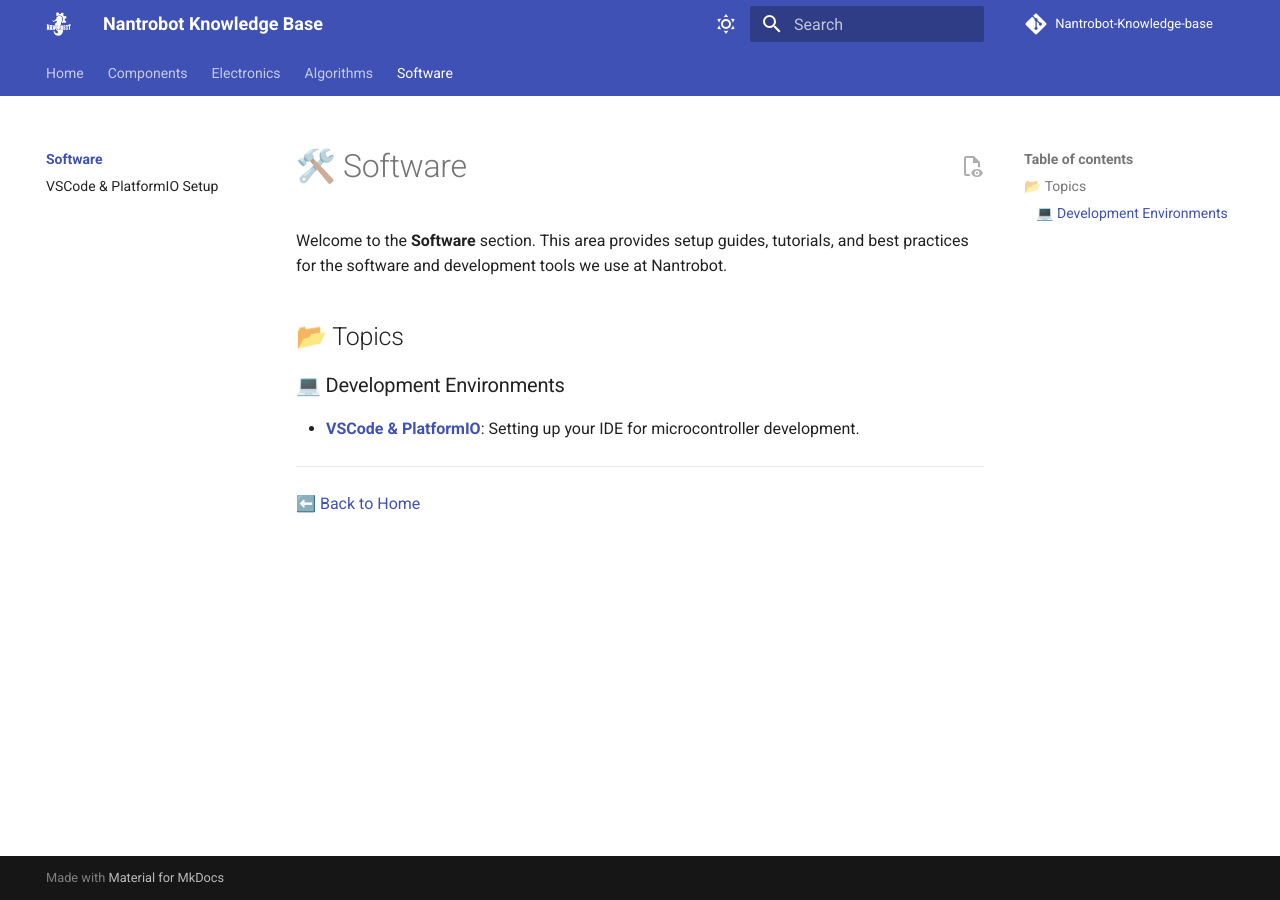
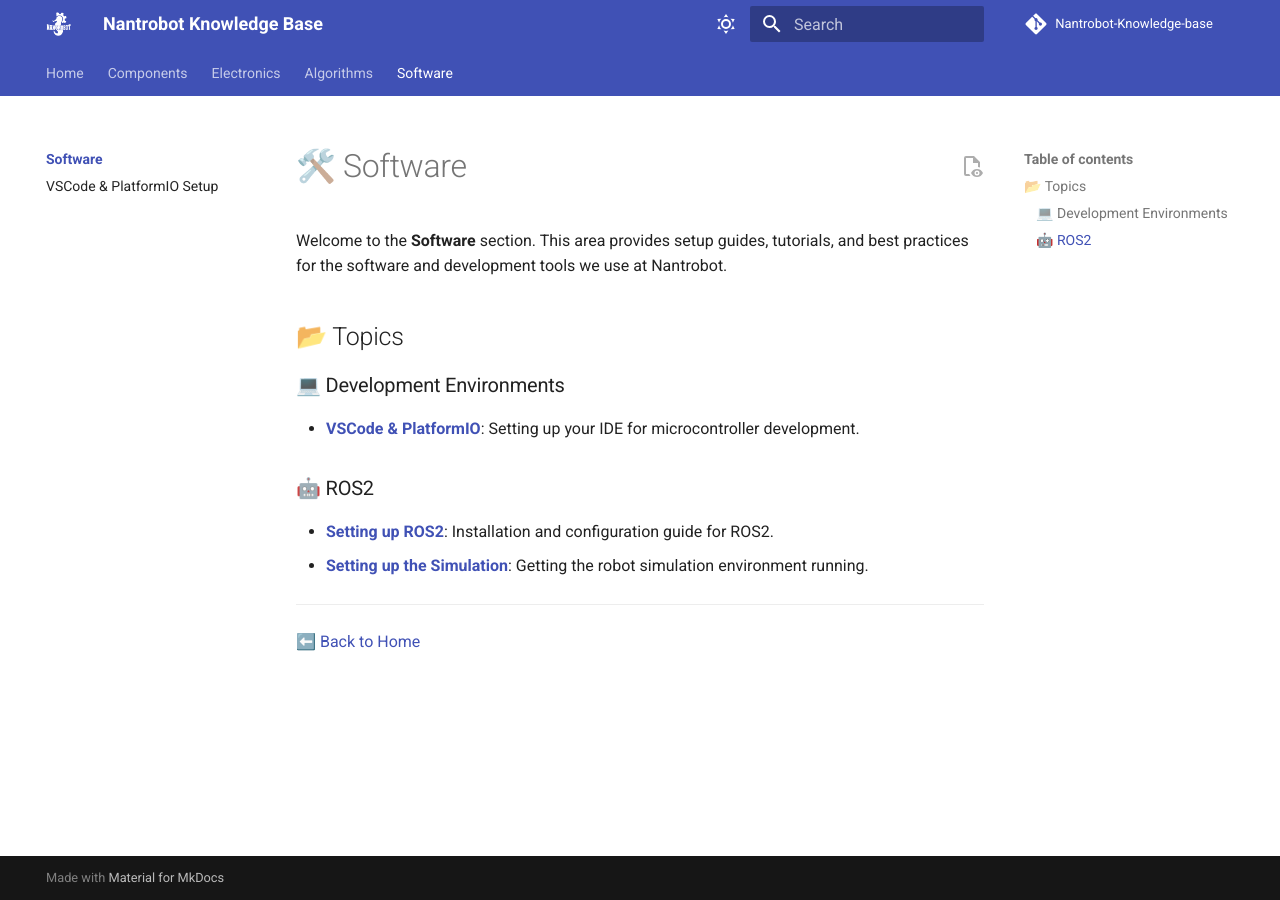
Before and after one commit to ECN-Nantrobot/Nantrobot-Knowledge-base, an MkDocs documentation site: the page built from docs/Software/index.md, in a window 1280 px wide. Built offline with MkDocs 1.6.1 and Material for MkDocs 9.7.7, drawn with Linux system fonts in a browser that asks for light colours; comment, search, counter and statistics services are not loaded.

Commit message:
feat: start of ros2 tutorial

```diff
--- a/docs/Software/index.md
+++ b/docs/Software/index.md
@@ -7,6 +7,10 @@
 ### 💻 Development Environments
 - **[VSCode & PlatformIO](vscode_platformio.md)**: Setting up your IDE for microcontroller development.
 
+### 🤖 ROS2
+- **[Setting up ROS2](ros2_setup.md)**: Installation and configuration guide for ROS2.
+- **[Setting up the Simulation](ros2_simulation.md)**: Getting the robot simulation environment running.
+
 ---
 
 [⬅️ Back to Home](../index.md)
```
Also changed, not shown: docs/Software/ros2_simulation.md (added, +39 -0 lines).
